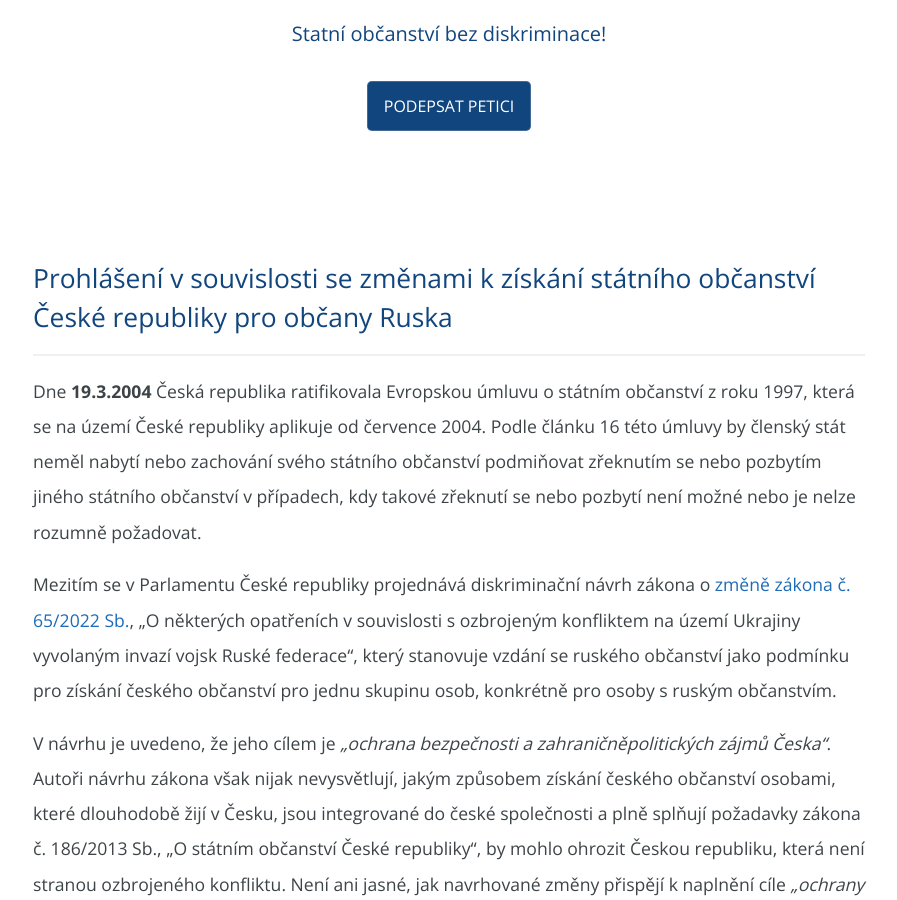
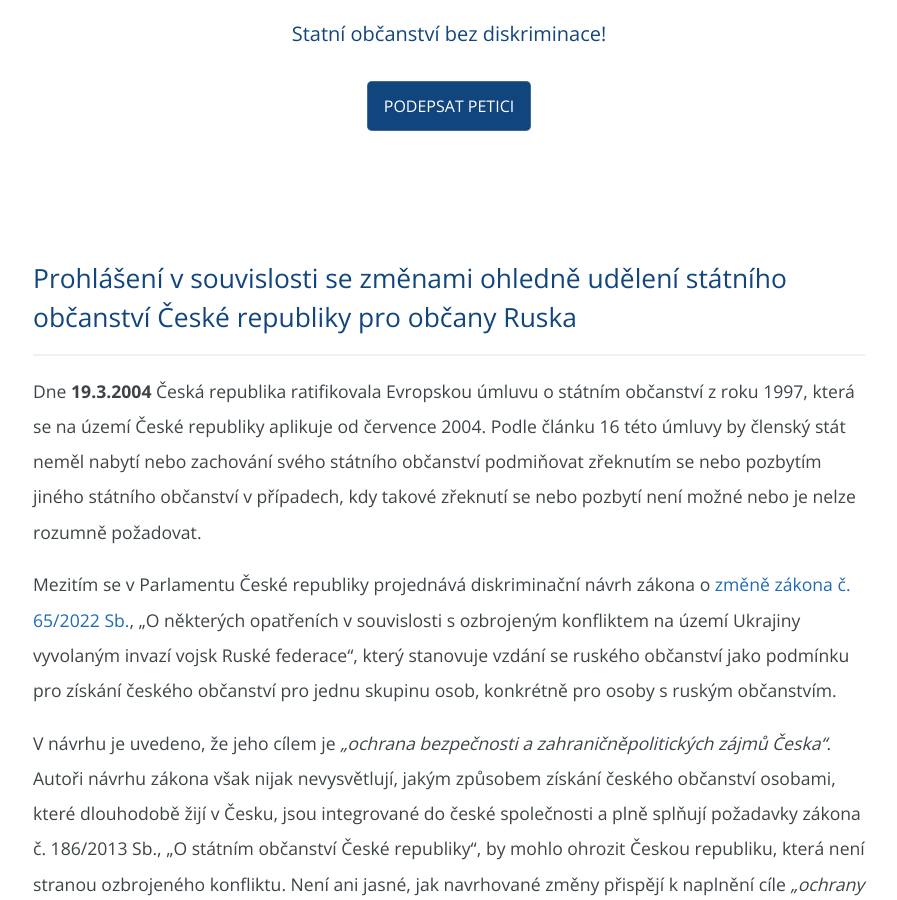
Before and after one commit to thewulf7/jsmelide, a Jekyll site: the page built from index.md, in a window 1280 px wide and 900 px high, scrolled down 436 px. Shown: the whole window, without its empty margins (191-1088 px from the left). Built offline with Jekyll 4.4.1, drawn with Linux system fonts in a browser that asks for light colours; comment, search, counter and statistics services are not loaded; our own code applies the rules of GitHub Pages for plain Markdown files.

Commit message:
Text fix

```diff
--- a/index.md
+++ b/index.md
@@ -2,7 +2,7 @@
 layout: default
 ---
 
-## Prohlášení v souvislosti se změnami k získání státního občanství České republiky pro občany Ruska
+## Prohlášení v souvislosti se změnami ohledně udělení státního občanství České republiky pro občany Ruska
 
 * * *
 
```
